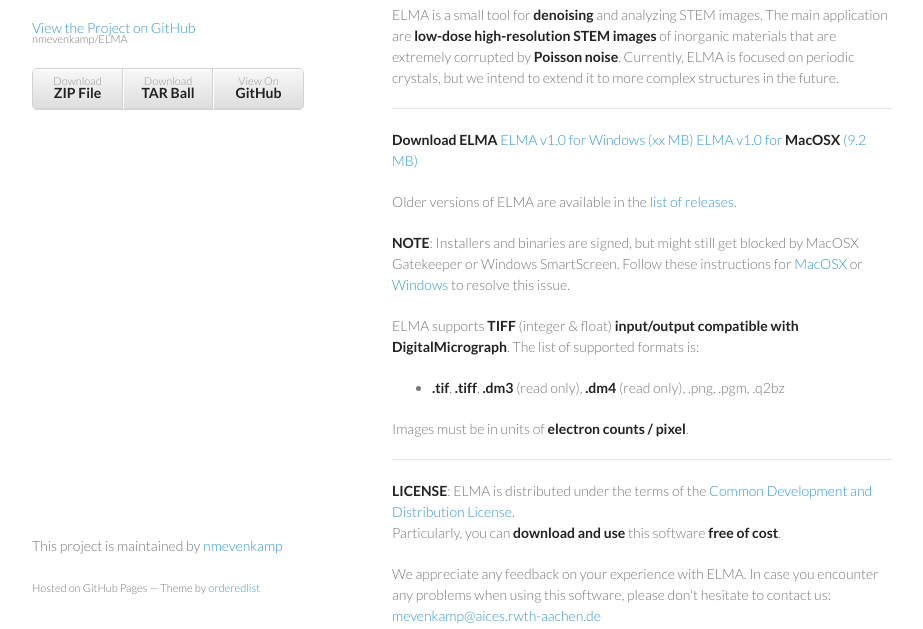
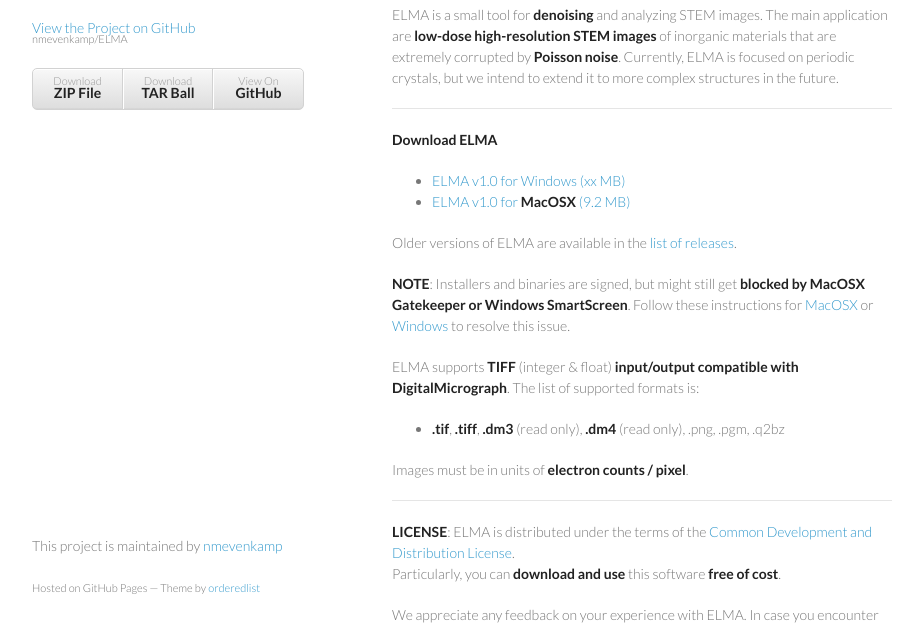
Before and after one commit to nmevenkamp/ELMA, a plain HTML site: page index.html in a window 1280 px wide. Shown: the part 133-762 px from the top of the page, without its empty margins (178-1101 px from the left). Drawn offline with Linux system fonts and the light colour scheme.

```diff
--- a/index.html
+++ b/index.html
@@ -37,13 +37,16 @@
 
 <hr>
 
-<p><strong>Download ELMA</strong>
-<a href="">ELMA v1.0 for Windows (xx MB)</a>
-<a href="https://github.com/nmevenkamp/ELMA/releases/download/v1.0/elma-1.0.dmg">ELMA v1.0 for <strong>MacOSX</strong> (9.2 MB)</a></p>
+<p><strong>Download ELMA</strong></p>
+
+<ul>
+<li><a href="">ELMA v1.0 for Windows (xx MB)</a></li>
+<li><a href="https://github.com/nmevenkamp/ELMA/releases/download/v1.0/elma-1.0.dmg">ELMA v1.0 for <strong>MacOSX</strong> (9.2 MB)</a></li>
+</ul>
 
 <p>Older versions of ELMA are available in the <a href="https://github.com/nmevenkamp/ELMA/releases">list of releases</a>.</p>
 
-<p><strong>NOTE</strong>: Installers and binaries are signed, but might still get blocked by MacOSX Gatekeeper or Windows SmartScreen. Follow these instructions for <a href="https://answers.uchicago.edu/page.php?id=25481">MacOSX</a> or <a href="http://www.ghacks.net/2012/02/09/how-to-bypass-smartscreen-filter-windows-protected-your-pc-in-windows-8/">Windows</a> to resolve this issue.</p>
+<p><strong>NOTE</strong>: Installers and binaries are signed, but might still get <strong>blocked by MacOSX Gatekeeper or Windows SmartScreen</strong>. Follow these instructions for <a href="https://answers.uchicago.edu/page.php?id=25481">MacOSX</a> or <a href="http://www.ghacks.net/2012/02/09/how-to-bypass-smartscreen-filter-windows-protected-your-pc-in-windows-8/">Windows</a> to resolve this issue.</p>
 
 <p>ELMA supports <strong>TIFF</strong> (integer &amp; float) <strong>input/output compatible with DigitalMicrograph</strong>. The list of supported formats is:</p>
 
```
Also changed, not shown: params.json (+1 -1 lines).
